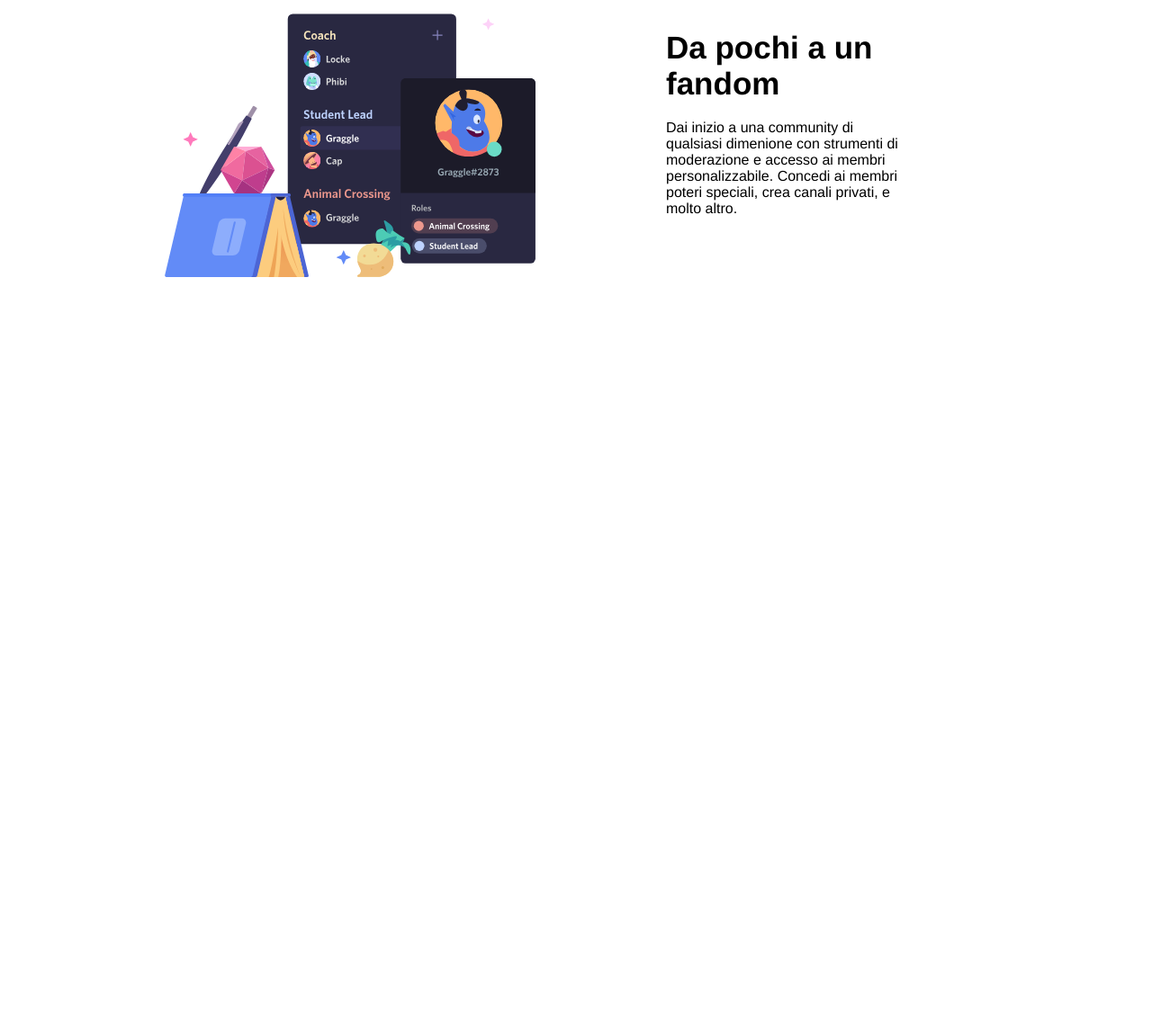
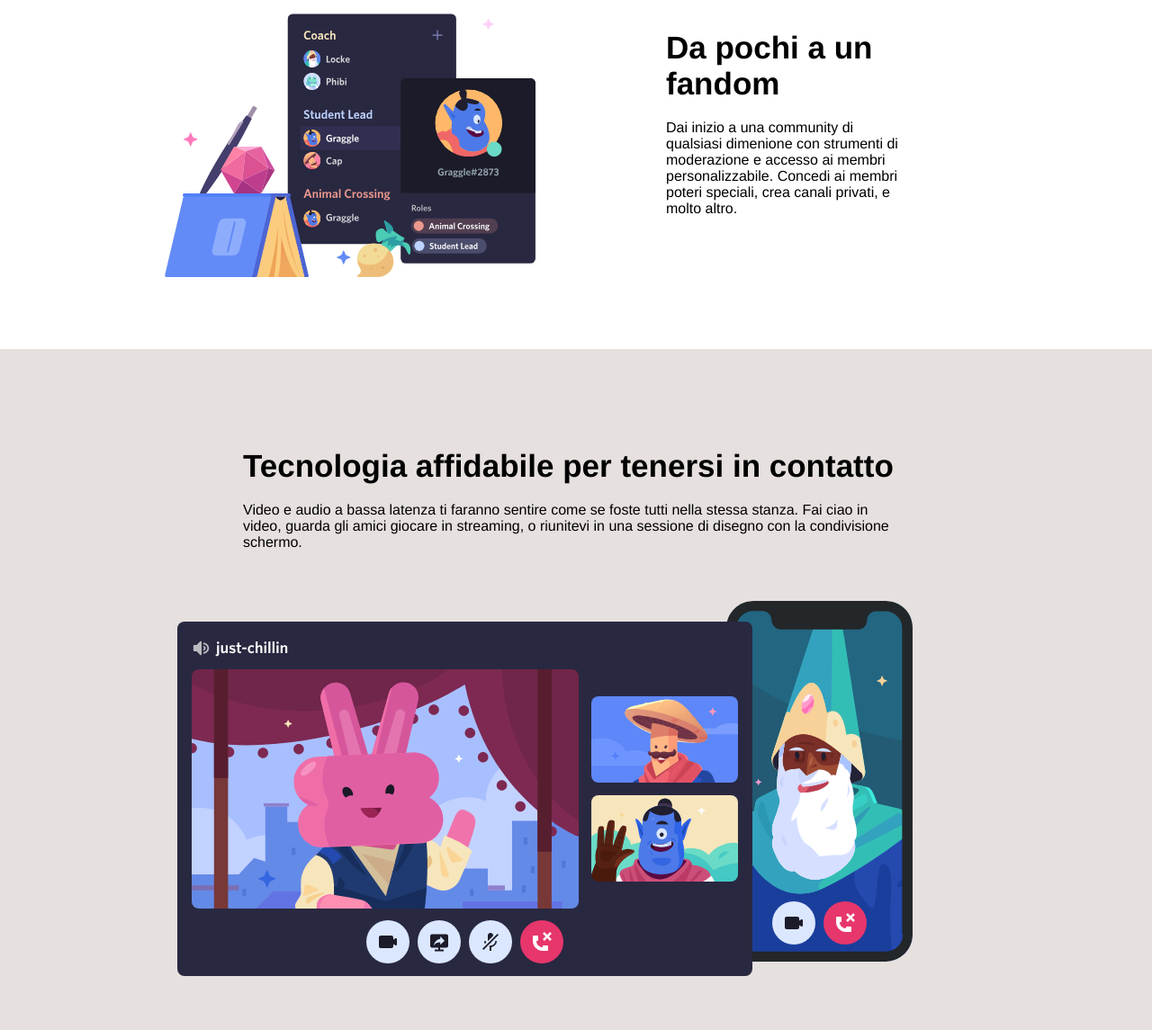
Before and after one commit to AntonioRusso1997/htmlcss-discord, a plain HTML site: page index.html in a window 1280 px wide. Shown: the part 1612-2757 px from the top of the page at 90% size. Before the commit the page ends 2000 px from the top, so only its background shows below. Drawn offline with Linux system fonts and the light colour scheme.

Commit message:
Inserimento last section (ripasso del last:child)

```diff
--- a/css/style.css
+++ b/css/style.css
@@ -171,5 +171,16 @@ header {
     background-color: #E6E0DF;
 }
 
+.gray-main:last-child .main-wrap {
+    float: none;
+    display: block;
+    width: auto;
+}
+
+.gray-main:last-child img {
+    float: none;
+    display: block;
+    width: auto;
+}
 
 /* / MAIN */
--- a/index.html
+++ b/index.html
@@ -81,8 +81,19 @@
                 </div>
             </div>
         </div>
+        <!-- /THIRD SECTION -->
 
-        <!-- /THIRD SECTION -->
+        <!-- LAST SECTION -->
+        <div class="gray-main">
+            <div class="section">
+                <div class="main-wrap">
+                    <h1 class="main-title">Tecnologia affidabile per tenersi in contatto</h1>
+                    <p class="main-text">Video e audio a bassa latenza ti faranno sentire come se foste tutti nella stessa stanza. Fai ciao in video, guarda gli amici giocare in streaming, o riunitevi in una sessione di disegno con la condivisione schermo.</p>
+                </div>
+                <img src="img/item4-big.svg" alt="Last main image">
+            </div>
+        </div>
+        <!-- /LAST SECTION -->
 
     </main>
     <!-- / Main Pagina -->
```
